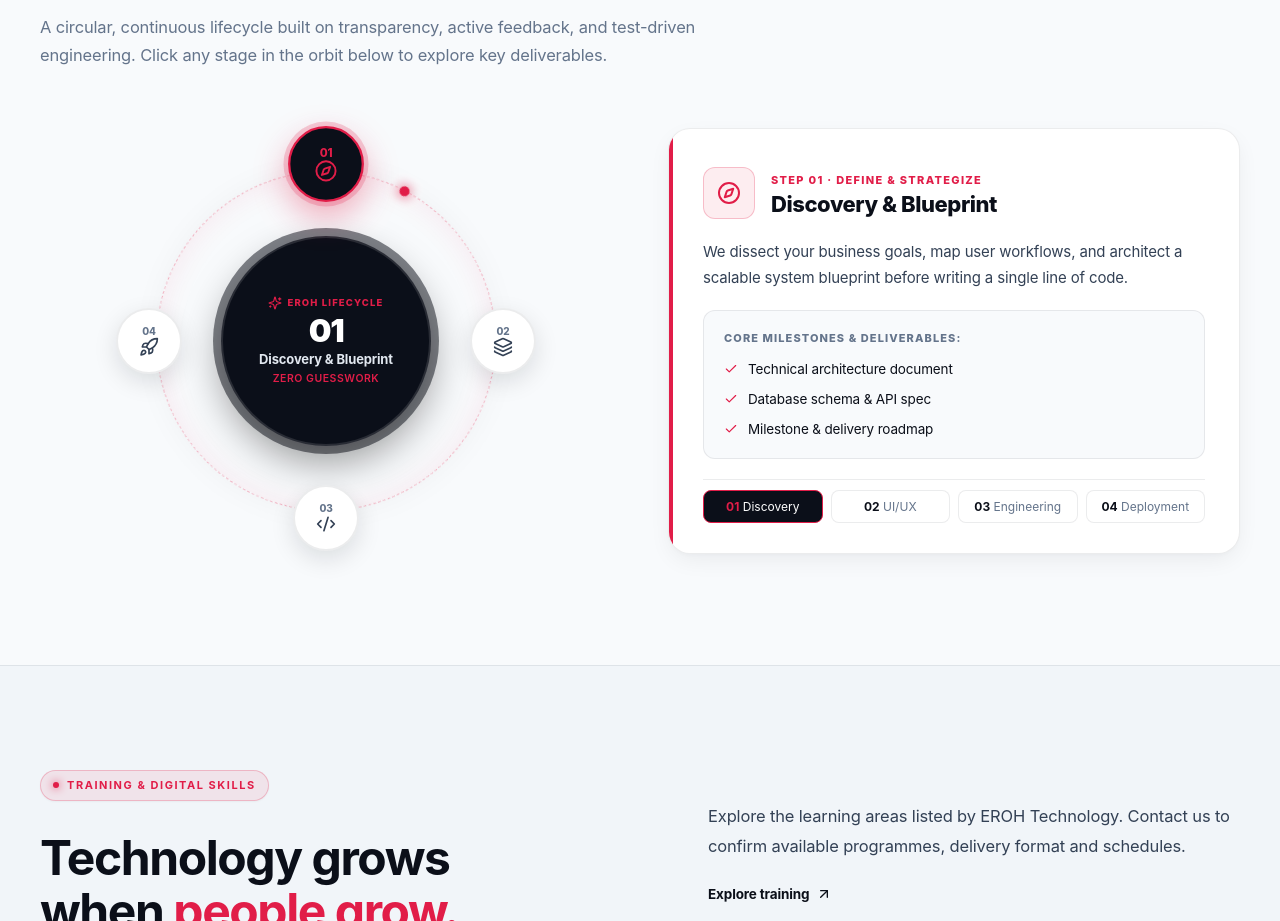
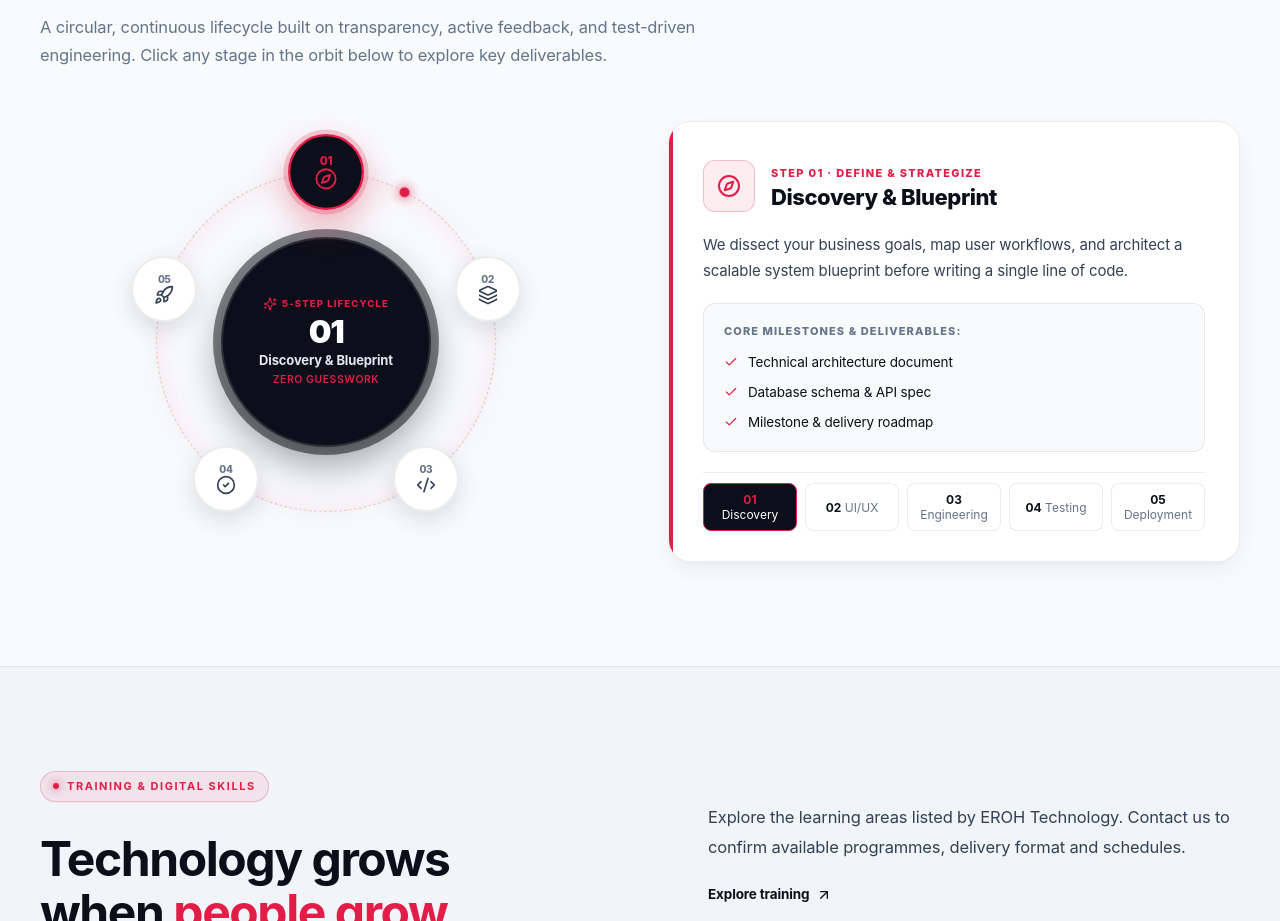
Before and after one commit to EricHOfla/Erohweb, a Next.js app: page / in a window 1280 px wide. Shown: the part 4904-5825 px from the top of the page. Built offline with nearby package versions, Linux system fonts and the light colour scheme.

Commit message:
Expand circular process orbit to 5 phases by adding dedicated Testing & QA stage

```diff
--- a/src/components/circular-process.tsx
+++ b/src/components/circular-process.tsx
@@ -5,10 +5,9 @@ import {
   Compass,
   Layers,
   Code2,
+  CheckCircle2,
   Rocket,
-  ShieldCheck,
   Check,
-  ArrowRight,
   Sparkles,
 } from "lucide-react";
 
@@ -51,12 +50,26 @@ export const lifecycleSteps = [
     deliverables: [
       "Modern full-stack codebase",
       "Automated CI/CD pipelines",
-      "End-to-end unit & integration tests",
+      "Modular backend architecture",
     ],
     highlight: "Type-safe clean code",
   },
   {
     step: "04",
+    phase: "Testing & Quality Assurance",
+    tagline: "Test & Validate",
+    icon: CheckCircle2,
+    description:
+      "Rigorous end-to-end quality assurance covering unit testing, integration tests, cross-browser compatibility, security audits, and load stress testing.",
+    deliverables: [
+      "Automated unit & E2E test suites",
+      "Cross-device & browser verification",
+      "Security audit & vulnerability scans",
+    ],
+    highlight: "Bug-free guarantee",
+  },
+  {
+    step: "05",
     phase: "Deployment & Scale",
     tagline: "Launch & Monitor",
     icon: Rocket,
@@ -76,6 +89,13 @@ export function CircularProcess() {
   const activeStep = lifecycleSteps[activeIdx];
   const ActiveIcon = activeStep.icon;
 
+  // 5 equidistant points on a circle (angles: -90°, -18°, 54°, 126°, 198°)
+  // Center: (220, 220), Radius: 170px
+  // Node radius offset: 33px (half of 66px node size)
+  const total = lifecycleSteps.length;
+  const radius = 170; // px
+  const center = 220; // px
+
   return (
     <div className="circular-process-container">
       {/* Central Interactive Orbit Node */}
@@ -88,22 +108,30 @@ export function CircularProcess() {
         <div className="process-orbit-hub">
           <div className="hub-badge">
             <Sparkles size={14} />
-            <span>EROH LIFECYCLE</span>
+            <span>5-STEP LIFECYCLE</span>
           </div>
           <span className="hub-step-num">{activeStep.step}</span>
           <b className="hub-phase-title">{activeStep.phase}</b>
           <small className="hub-phase-tag">{activeStep.highlight}</small>
         </div>
 
-        {/* 4 Interactive Orbit Satellite Buttons */}
+        {/* 5 Interactive Orbit Satellite Buttons positioned around 360° circle */}
         {lifecycleSteps.map((s, idx) => {
           const Icon = s.icon;
           const isActive = idx === activeIdx;
+
+          // Start at top (-90 degrees), step by (360 / 5) = 72 degrees
+          const angleDeg = -90 + idx * (360 / total);
+          const angleRad = (angleDeg * Math.PI) / 180;
+          const x = center + radius * Math.cos(angleRad) - 33; // 33 is half node width
+          const y = center + radius * Math.sin(angleRad) - 33; // 33 is half node height
+
           return (
             <button
               key={s.step}
               type="button"
-              className={`orbit-node node-pos-${idx} ${isActive ? "active" : ""}`}
+              className={`orbit-node ${isActive ? "active" : ""}`}
+              style={{ left: `${x}px`, top: `${y}px` }}
               onClick={() => setActiveIdx(idx)}
               aria-label={`Step ${s.step}: ${s.phase}`}
             >
@@ -141,7 +169,7 @@ export function CircularProcess() {
           </ul>
         </div>
 
-        {/* Quick Stepper Bar */}
+        {/* Quick Stepper Bar with 5 steps */}
         <div className="process-step-nav">
           {lifecycleSteps.map((step, idx) => (
             <button
```
